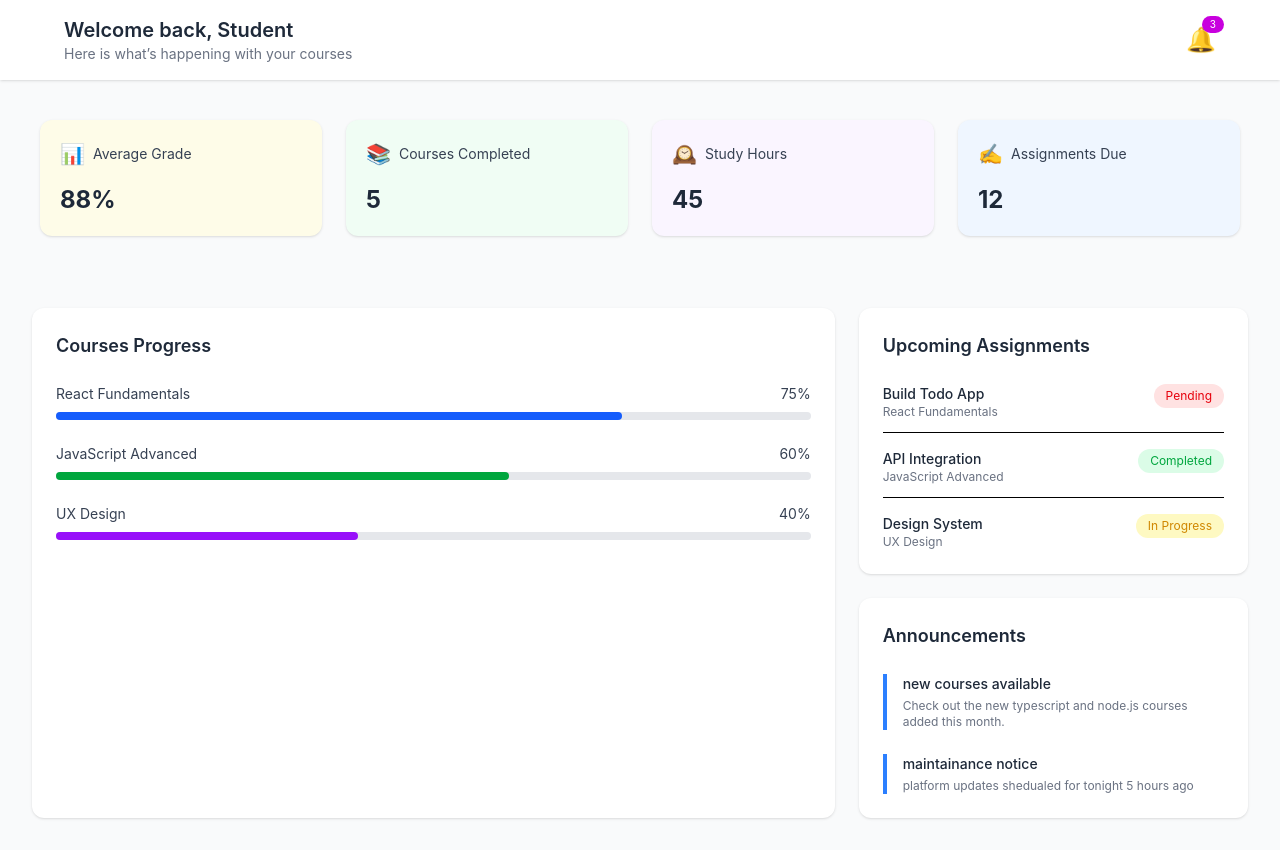
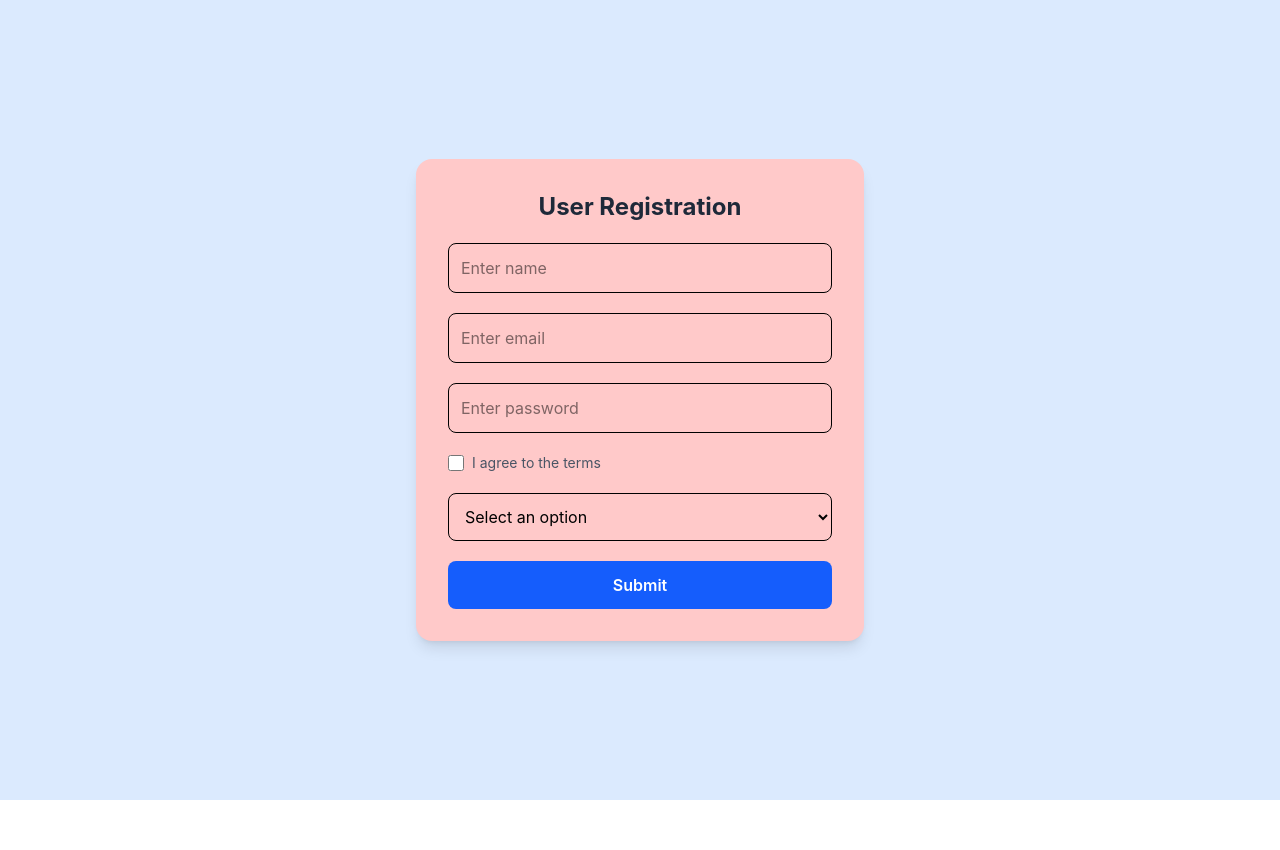
Before and after one commit to abdullahi911/dugsiiye-react-projects, a React (Vite) app: page / in a window 1280 px wide. After the commit the page ends 800 px from the top, so only its background shows below. Built offline with nearby package versions, Linux system fonts and the light colour scheme.

Commit message:
submitting assignment 21

```diff
--- a/src/App.jsx
+++ b/src/App.jsx
@@ -1,11 +1,11 @@
 import React from 'react';
-import Dashboard from './StudentDashboard';
+import Forms from './Forms';
 
 const App = () => {
   return (
     <>
-    <Dashboard />
 
+    <Forms />
     </>
   );
 };
--- /dev/null
+++ b/src/Forms.jsx
@@ -0,0 +1,114 @@
+import React, { useState } from "react";
+
+const Forms = () => {
+  const [username, setUsername] = useState({
+    name: "",
+    email: "",
+    password: "",
+  });
+
+  const [checkbox, setCheckbox] = useState(false);
+  const [select, setSelect] = useState("");
+
+  const handlesubmit = (e) => {
+    e.preventDefault();
+
+    console.log(username);
+
+    if (!checkbox) {
+      alert("Please check the checkbox");
+      return;
+    }
+
+    if (select === "") {
+      alert("Please select an option");
+      return;
+    }
+
+    console.log(checkbox);
+    console.log(select);
+  };
+
+  const handlechange = (e) => {
+    setUsername({ ...username, [e.target.name]: e.target.value });
+  };
+
+  return (
+    <div className="min-h-screen flex items-center justify-center bg-blue-100">
+
+      <form
+        onSubmit={handlesubmit}
+        className="bg-red-200 p-8 rounded-2xl shadow-lg w-full max-w-md space-y-5"
+      >
+        <h2 className="text-2xl font-bold text-gray-800 text-center">
+          User Registration
+        </h2>
+
+        {/* Name */}
+        <input
+          type="text"
+          name="name"
+          value={username.name}
+          onChange={handlechange}
+          placeholder="Enter name"
+          className="w-full p-3 border rounded-lg focus:outline-none focus:ring-2 focus:ring-blue-500"
+        />
+
+        {/* Email */}
+        <input
+          type="email"
+          name="email"
+          value={username.email}
+          onChange={handlechange}
+          placeholder="Enter email"
+          className="w-full p-3 border rounded-lg focus:outline-none focus:ring-2 focus:ring-blue-500"
+        />
+
+        {/* Password */}
+        <input
+          type="password"
+          name="password"
+          value={username.password}
+          onChange={handlechange}
+          placeholder="Enter password"
+          className="w-full p-3 border rounded-lg focus:outline-none focus:ring-2 focus:ring-blue-500"
+        />
+
+        {/* Checkbox */}
+        <div className="flex items-center space-x-2">
+          <input
+            type="checkbox"
+            checked={checkbox}
+            onChange={(e) => setCheckbox(e.target.checked)}
+            className="w-4 h-4 accent-blue-600"
+          />
+          <label className="text-gray-600 text-sm">
+            I agree to the terms
+          </label>
+        </div>
+
+        {/* Select */}
+        <select
+          value={select}
+          onChange={(e) => setSelect(e.target.value)}
+          className="w-full p-3 border rounded-lg focus:outline-none focus:ring-2 focus:ring-blue-500"
+        >
+          <option value="">Select an option</option>
+          <option value="option1">Option 1</option>
+          <option value="option2">Option 2</option>
+          <option value="option3">Option 3</option>
+        </select>
+
+        {/* Button */}
+        <button
+          type="submit"
+          className="w-full bg-blue-600 text-white p-3 rounded-lg font-semibold hover:bg-blue-700 transition duration-300"
+        >
+          Submit
+        </button>
+      </form>
+    </div>
+  );
+};
+
+export default Forms;
```
Also changed, not shown: exercise images/exercise21.png (added).
